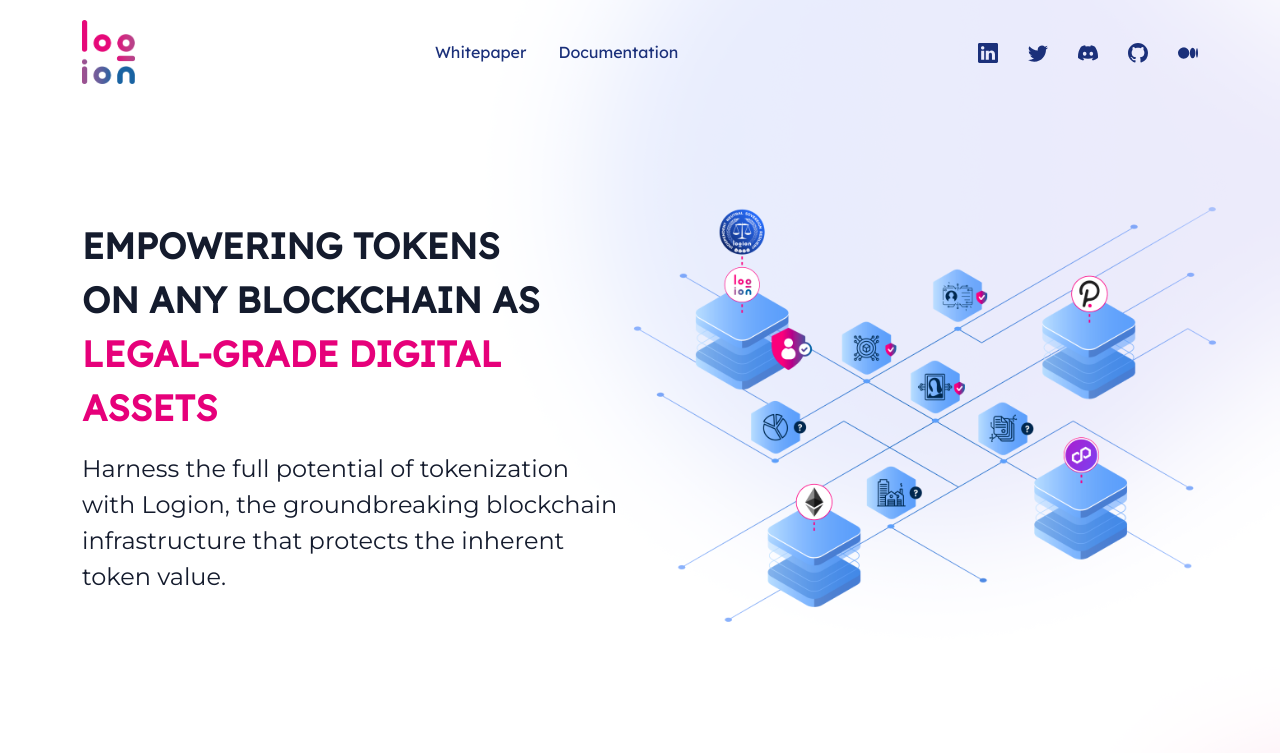
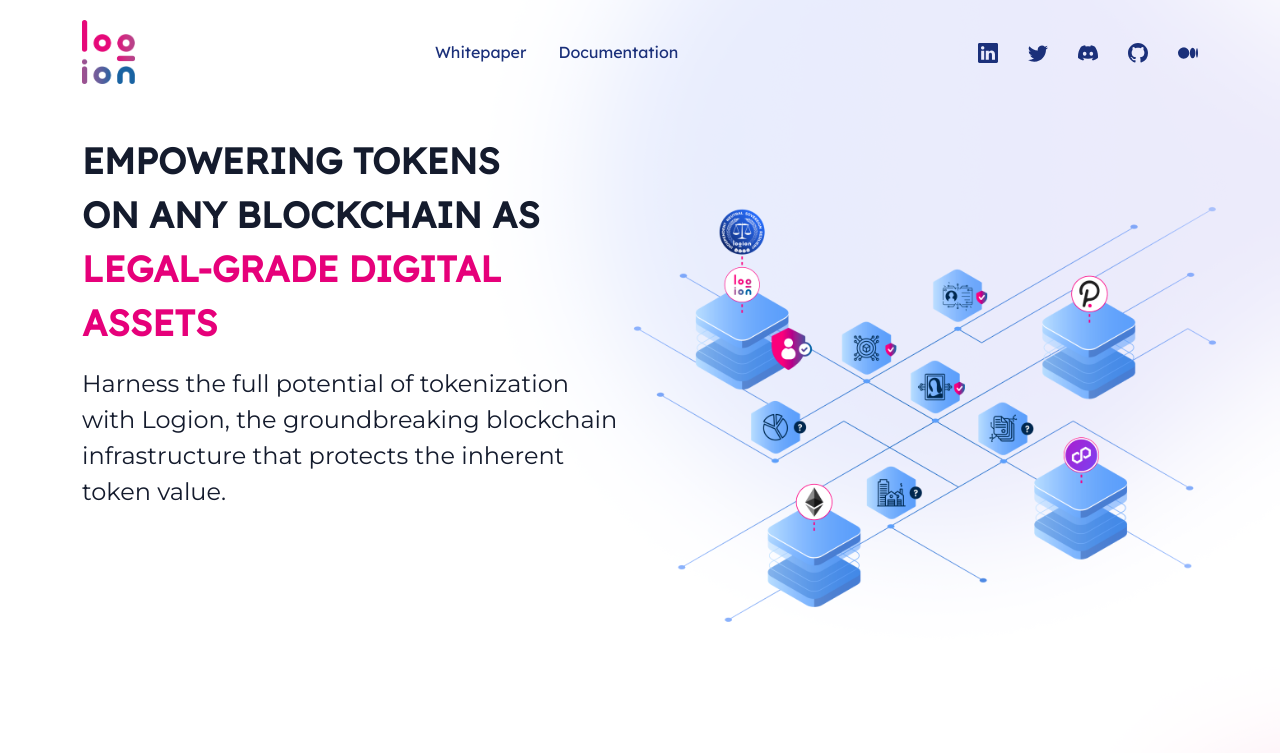
Before and after one commit to logion-network/logion-web-site, a React (Create React App) app: page / in a window 1280 px wide. Shown: the top 753 px of the page. Built offline with nearby package versions, Linux system fonts and the light colour scheme.

Commit message:
Update Banner.css

```diff
--- a/src/components/Banner.css
+++ b/src/components/Banner.css
@@ -1,4 +1,10 @@
-.Banner .image-container,
+.Banner .image-container {
+    height: 100%;
+    display: flex;
+    justify-content: space-around;
+    flex-direction: column;
+    align-items: center;
+},
 .Banner .text-container {
     height: 100%;
     display: flex;
```
